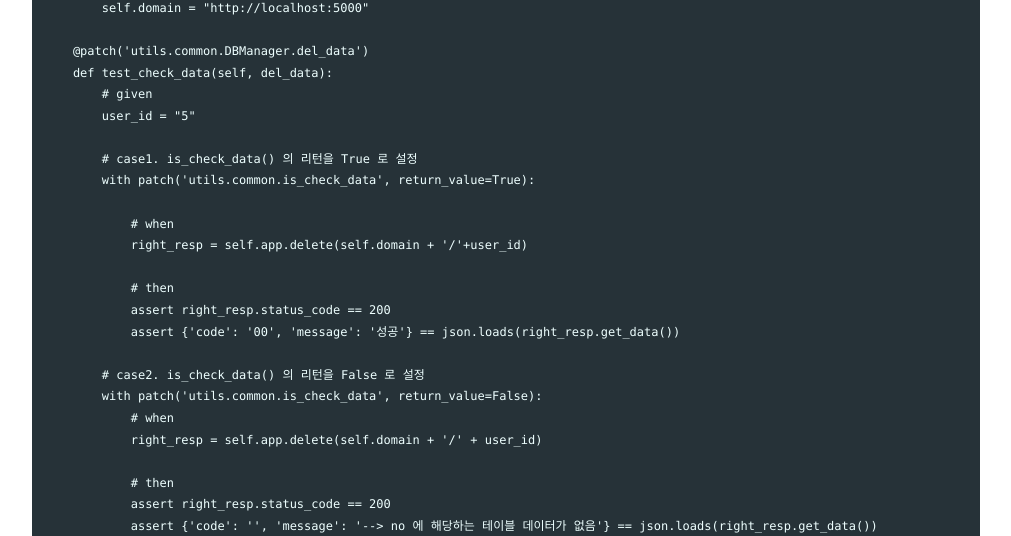
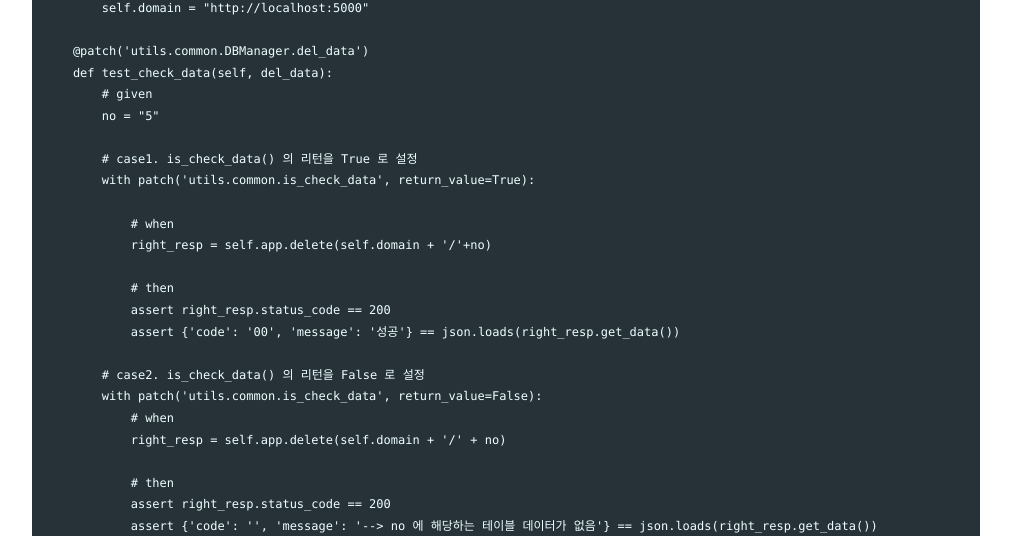
Before and after one commit to epozen-dt/epozen-dt.github.io, a Jekyll site: the page built from _posts/2022-10-31-Python_uniittest_mocking.md, in a window 1280 px wide and 1400 px high, scrolled down 2443 px. Shown: the part 410-946 px from the top of the window, without its empty margins (134-1145 px from the left). Built offline with Jekyll 4.4.1, drawn with Linux system fonts in a browser that asks for light colours; cached includes are drawn as plain includes; some of the changed text lies outside the part shown.

Commit message:
Update 2022-10-31-Python_uniittest_mocking.md

```diff
--- a/_posts/2022-10-31-Python_uniittest_mocking.md
+++ b/_posts/2022-10-31-Python_uniittest_mocking.md
@@ -131,13 +131,13 @@ class TestAPI(unittest.TestCase):
     @patch('utils.common.DBManager.del_data')
     def test_check_data(self, del_data):
         # given
-        user_id = "5"
+        no = "5"
 
         # case1. is_check_data() 의 리턴을 True 로 설정
         with patch('utils.common.is_check_data', return_value=True):
 
             # when
-            right_resp = self.app.delete(self.domain + '/'+user_id)
+            right_resp = self.app.delete(self.domain + '/'+no)
 
             # then
             assert right_resp.status_code == 200
@@ -146,7 +146,7 @@ class TestAPI(unittest.TestCase):
         # case2. is_check_data() 의 리턴을 False 로 설정
         with patch('utils.common.is_check_data', return_value=False):
             # when
-            right_resp = self.app.delete(self.domain + '/' + user_id)
+            right_resp = self.app.delete(self.domain + '/' + no)
 
             # then
             assert right_resp.status_code == 200
```
